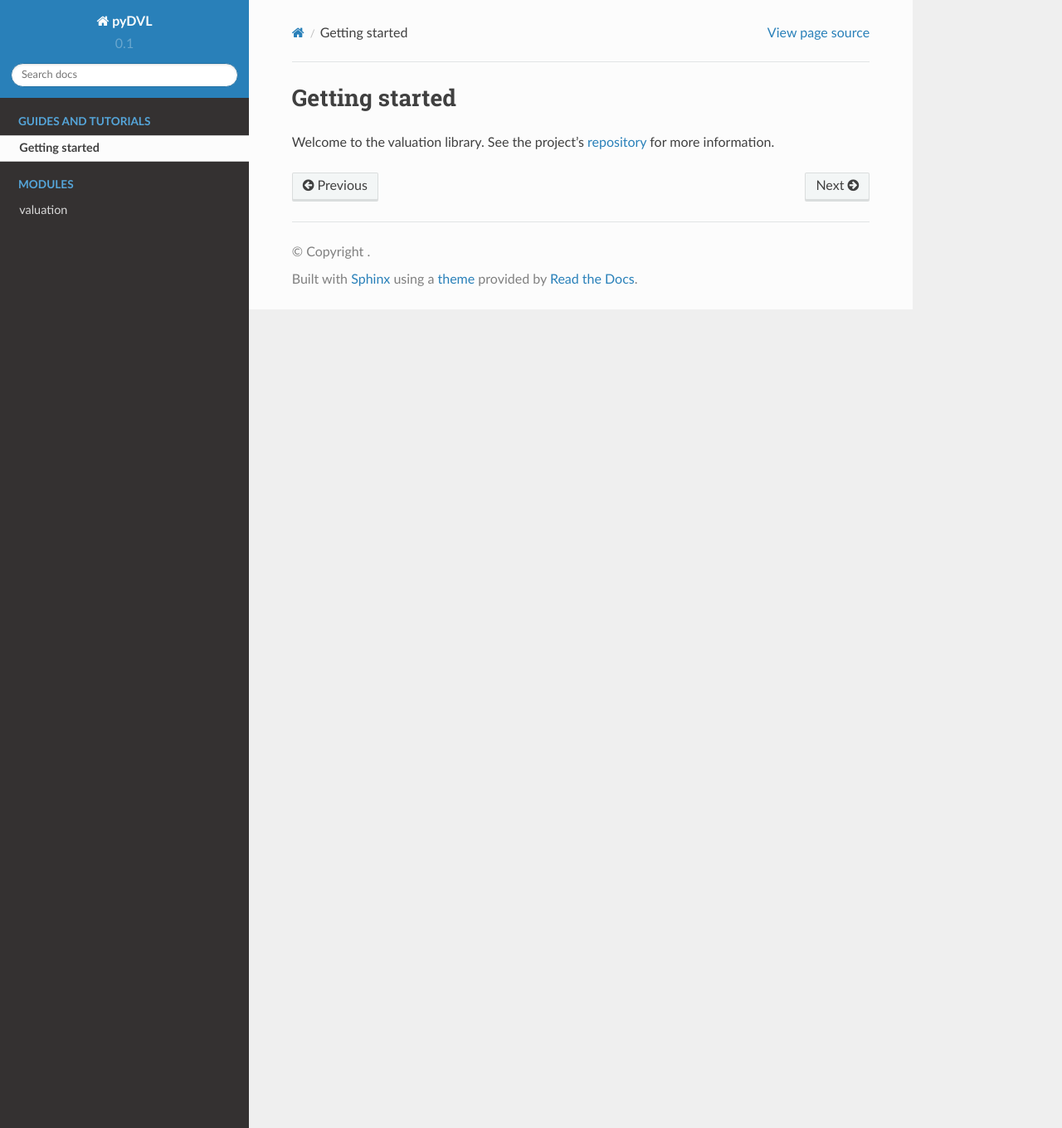
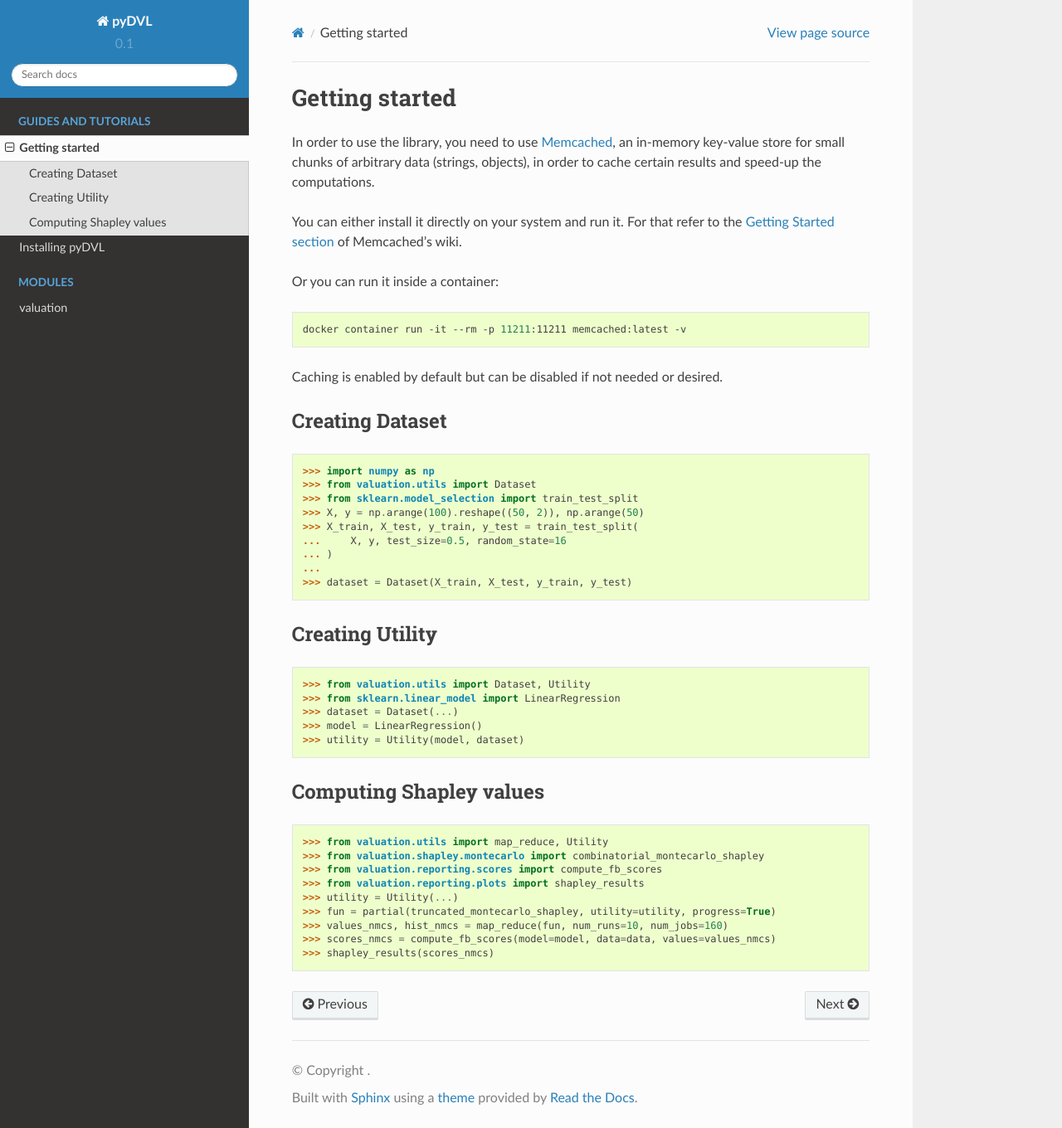
Before and after one commit to mdbenito/pyDVL, a Sphinx documentation site: the page built from docs/getting-started.rst, in a window 1280 px wide and 1360 px high. Shown: the whole window at 83% size. Built offline with Sphinx 7.4.7 and the Read the Docs theme 2.0.0, drawn with Linux system fonts in a browser that asks for light colours.

Commit message:
Move most installation and usage instructions to docs, add usage examples to docs
Former-commit-id: 55e66ec67767c298b9dd4bad30fd35018ec4e497

```diff
--- a/docs/getting-started.rst
+++ b/docs/getting-started.rst
@@ -1,7 +1,61 @@
 Getting started
 ===============
 
-Welcome to the valuation library.
-See the project's repository_  for more information.
+In order to use the library, you need to use `Memcached <https://memcached.org/>`_,
+an in-memory key-value store for small chunks of arbitrary data (strings, objects),
+in order to cache certain results and speed-up the computations.
 
-.. _repository: https://github.com/appliedAI-Initiative/valuation
+You can either install it directly on your system and run it. For that refer to the
+`Getting Started section <https://github.com/memcached/memcached/wiki#getting-started>`_
+of Memcached's wiki.
+
+Or you can run it inside a container:
+
+.. code-block:: shell
+
+    docker container run -it --rm -p 11211:11211 memcached:latest -v
+
+Caching is enabled by default but can be disabled if not needed or desired.
+
+Creating Dataset
+----------------
+
+.. code-block:: python
+
+   >>> import numpy as np
+   >>> from valuation.utils import Dataset
+   >>> from sklearn.model_selection import train_test_split
+   >>> X, y = np.arange(100).reshape((50, 2)), np.arange(50)
+   >>> X_train, X_test, y_train, y_test = train_test_split(
+   ...     X, y, test_size=0.5, random_state=16
+   ... )
+   ...
+   >>> dataset = Dataset(X_train, X_test, y_train, y_test)
+
+
+Creating Utility
+----------------
+
+.. code-block:: python
+
+   >>> from valuation.utils import Dataset, Utility
+   >>> from sklearn.linear_model import LinearRegression
+   >>> dataset = Dataset(...)
+   >>> model = LinearRegression()
+   >>> utility = Utility(model, dataset)
+
+
+Computing Shapley values
+------------------------
+
+.. code-block:: python
+
+   >>> from valuation.utils import map_reduce, Utility
+   >>> from valuation.shapley.montecarlo import combinatorial_montecarlo_shapley
+   >>> from valuation.reporting.scores import compute_fb_scores
+   >>> from valuation.reporting.plots import shapley_results
+   >>> utility = Utility(...)
+   >>> fun = partial(truncated_montecarlo_shapley, utility=utility, progress=True)
+   >>> values_nmcs, hist_nmcs = map_reduce(fun, num_runs=10, num_jobs=160)
+   >>> scores_nmcs = compute_fb_scores(model=model, data=data, values=values_nmcs)
+   >>> shapley_results(scores_nmcs)
```
Also changed, not shown: README.md (+10 -18 lines), docs/index.rst (+9 -2 lines), docs/install.rst (added, +41 -0 lines).
